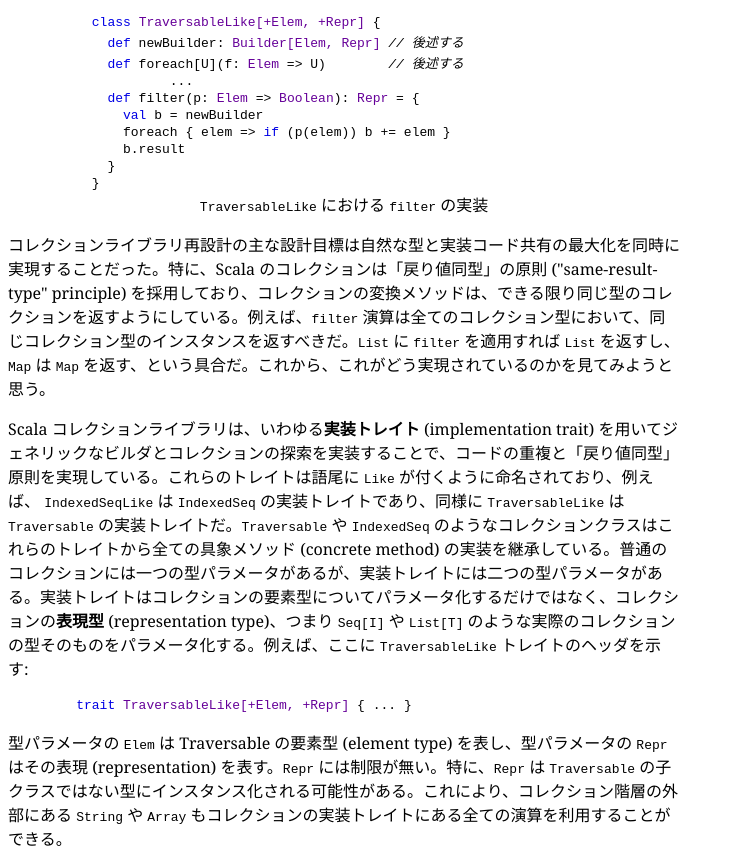
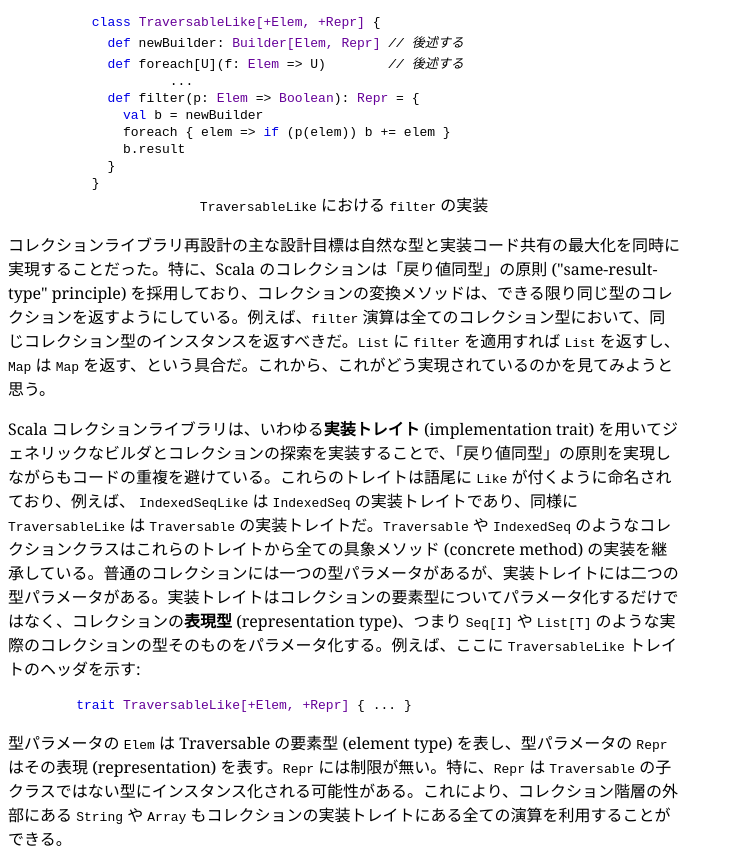
Before and after one commit to scalajp/scala-collections-impl-doc-ja, a plain HTML site: page collections-impl_2.html in a window 1280 px wide. Shown: the part 154-1017 px from the top of the page, without its empty margins (0-733 px from the left). Drawn offline with Linux system fonts and the light colour scheme.

Commit message:
fixed "avoids". (GH-1)

```diff
--- a/collections-impl_2.html
+++ b/collections-impl_2.html
@@ -97,7 +97,7 @@
 </div>
 <div align="center"><tt>TraversableLike</tt> における <tt>filter</tt> の実装</div>
 <p>コレクションライブラリ再設計の主な設計目標は自然な型と実装コード共有の最大化を同時に実現することだった。特に、Scala のコレクションは「戻り値同型」の原則 ("same-result-type" principle) を採用しており、コレクションの変換メソッドは、できる限り同じ型のコレクションを返すようにしている。例えば、<tt>filter</tt> 演算は全てのコレクション型において、同じコレクション型のインスタンスを返すべきだ。<tt>List</tt> に <tt>filter</tt> を適用すれば <tt>List</tt> を返すし、<tt>Map</tt> は <tt>Map</tt> を返す、という具合だ。これから、これがどう実現されているのかを見てみようと思う。</p>
-<p>Scala コレクションライブラリは、いわゆる<em>実装トレイト</em> (implementation trait) を用いてジェネリックなビルダとコレクションの探索を実装することで、コードの重複と「戻り値同型」原則を実現している。<a name="id1" id="id1">これら</a>のトレイトは語尾に <tt>Like</tt> が付くように命名されており、例えば、 <tt>IndexedSeqLike</tt> は <tt>IndexedSeq</tt> の実装トレイトであり、同様に <tt>TraversableLike</tt> は <tt>Traversable</tt> の実装トレイトだ。<tt>Traversable</tt> や <tt>IndexedSeq</tt> のような<a name="id3" id="id3">コレクション</a>クラスはこれらのトレイトから全ての具象メソッド (concrete method)
+<p>Scala コレクションライブラリは、いわゆる<em>実装トレイト</em> (implementation trait) を用いてジェネリックなビルダとコレクションの探索を実装することで、「戻り値同型」の原則を実現しながらもコードの重複を避けている。<a name="id1" id="id1">これら</a>のトレイトは語尾に <tt>Like</tt> が付くように命名されており、例えば、 <tt>IndexedSeqLike</tt> は <tt>IndexedSeq</tt> の実装トレイトであり、同様に <tt>TraversableLike</tt> は <tt>Traversable</tt> の実装トレイトだ。<tt>Traversable</tt> や <tt>IndexedSeq</tt> のような<a name="id3" id="id3">コレクション</a>クラスはこれらのトレイトから全ての具象メソッド (concrete method)
 の実装を継承している。普通のコレクションには一つの型パラメータがあるが、実装トレイトには二つの型パラメータがある。実装トレイトはコレクションの要素型についてパラメータ化するだけではなく、コレクションの<em>表現型</em> (representation type)、つまり <tt>Seq[I]</tt> や <tt>List[T]</tt> のような実際のコレクションの型そのものをパラメータ化する。例えば、ここに <tt>TraversableLike</tt> トレイトのヘッダを示す:</p>
 <div class="quote">
 <table cellspacing="1" cellpadding="0">
```
